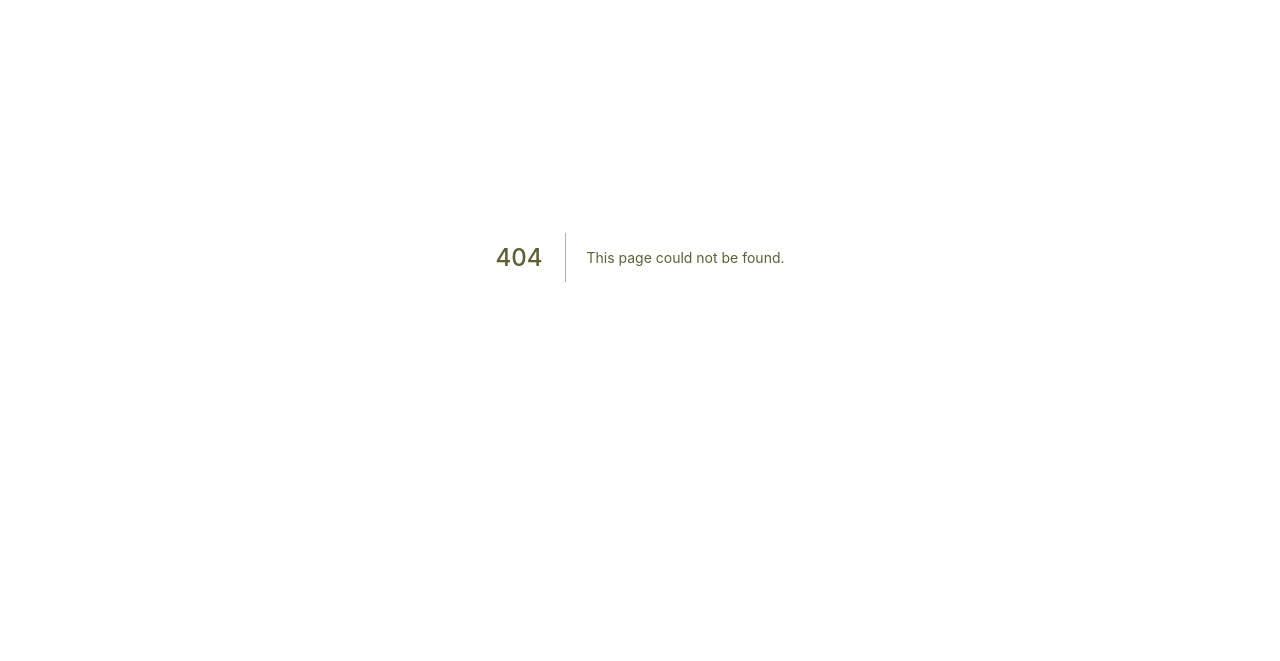
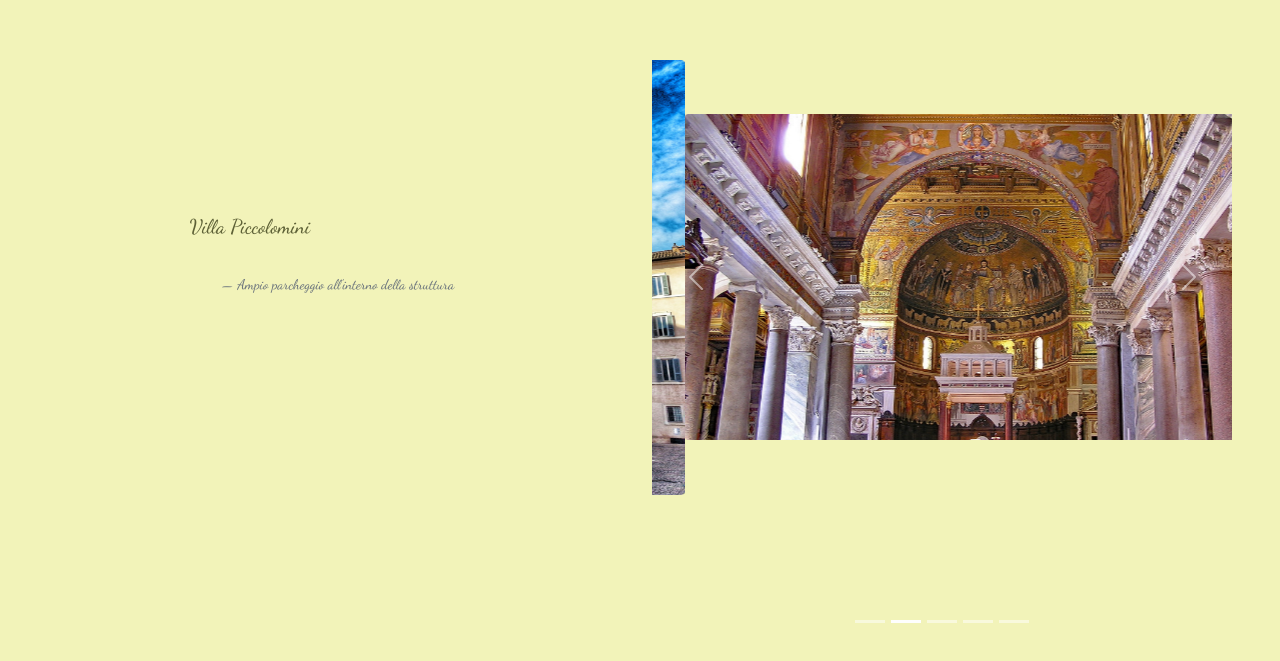
Before and after one commit to adumat/wedding-marta-daniele, a Next.js app: page /Cake in a window 1280 px wide. Before the commit this address had no page. Shown: the part 143-804 px from the top of the page. Built offline with nearby package versions, Linux system fonts and the light colour scheme.

Commit message:
cake page implementata

```diff
--- /dev/null
+++ b/pages/Cake.tsx
@@ -0,0 +1,69 @@
+import { Row, Col, Carousel } from "react-bootstrap";
+import useWindowDimensions from "../services/useWindowDimensions";
+import CroppedImage from "./CroppedImage";
+import Map from "./map";
+
+export default function Cake() {
+  const { height, width } = useWindowDimensions();
+  return (
+    <Row id="cake" style={{ minHeight: `${height}px` }} className="p-5">
+      <Col
+        xs={{ span: 12, order: 'first' }}
+        lg={{ span: 6, order: 'first' }}
+        className="d-flex align-items-center justify-content-center"
+        style={{ minHeight: `400px` }}
+      >
+        <figure>
+          <blockquote className="blockquote">
+            <p>Villa Piccolomini</p>
+          </blockquote>
+          <figcaption className="blockquote-footer p-3 m-3">
+            Ampio parcheggio all’interno della struttura
+          </figcaption>
+        </figure>
+      </Col>
+      <Col
+        xs={{ span: 12, order: 'last' }}
+        lg={{ span: 6, order: 'last' }}
+        className="align-self-center justify-content-center"
+      >
+        <Carousel
+          controls={true}
+          indicators={true}
+        >
+          <Carousel.Item>
+            <CroppedImage
+              url="church_1.jpg"
+              height={height}
+            />
+          </Carousel.Item>
+          <Carousel.Item>
+            <CroppedImage
+              url="church_2.jpg"
+              height={height}
+            />
+          </Carousel.Item>
+          <Carousel.Item>
+            <CroppedImage
+              url="church_3.jpg"
+              height={height}
+            />
+          </Carousel.Item>
+          <Carousel.Item>
+            <CroppedImage
+              url="church_4.png"
+              height={height}
+            />
+          </Carousel.Item>
+          <Carousel.Item>
+            <Map
+              url="https://www.google.com/maps/embed?pb=!1m14!1m8!1m3!1d11880.696536706822!2d12.4475092!3d41.889112!3m2!1i1024!2i768!4f13.1!3m3!1m2!1s0x0%3A0xc2ff88891fbccbaa!2sVilla%20Piccolomini!5e0!3m2!1sen!2sit!4v1618520887635!5m2!1sen!2sit"
+              height={height}
+              width={width}
+            />
+          </Carousel.Item>
+        </Carousel>
+      </Col>
+    </Row>
+  );
+}
```
Also changed, not shown: pages/index.tsx (+9 -2 lines), pages/navbar.tsx (+15 -3 lines), services/useSiteScopeContext.tsx (added, +17 -0 lines).
